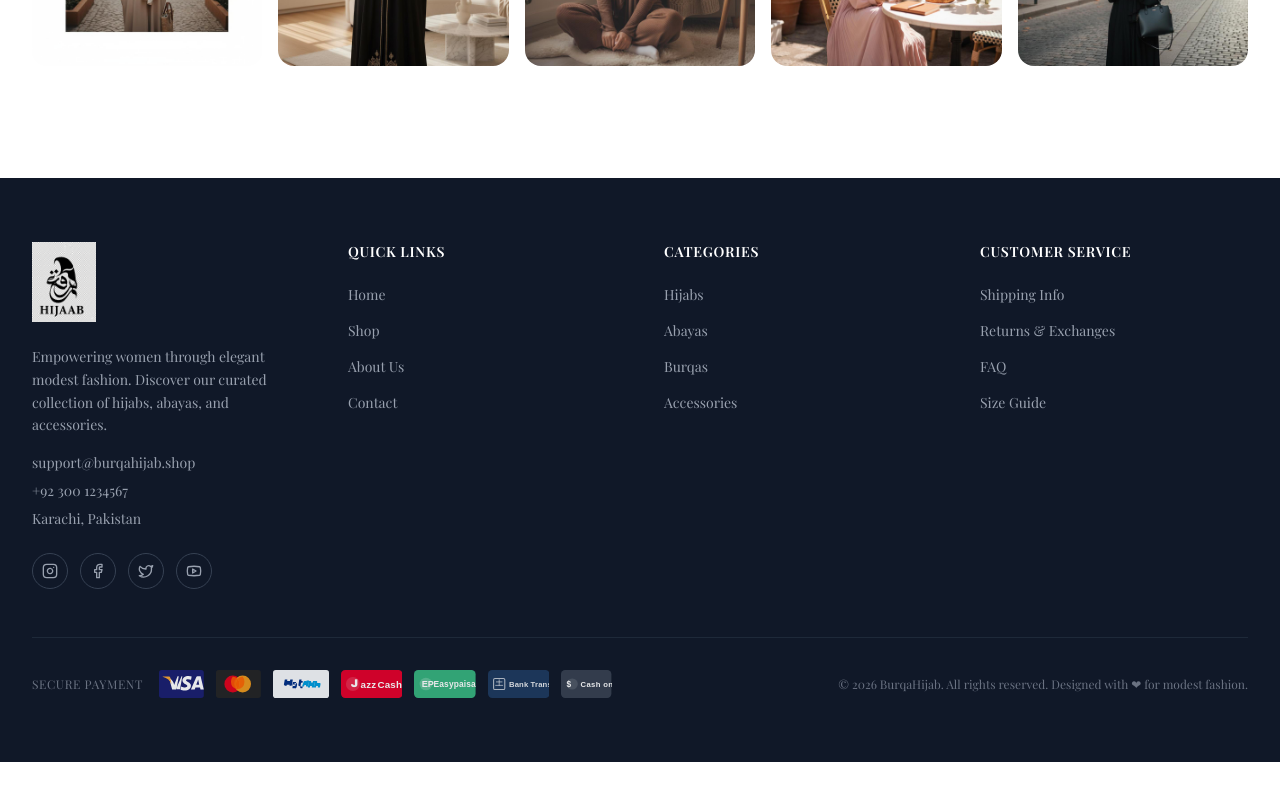
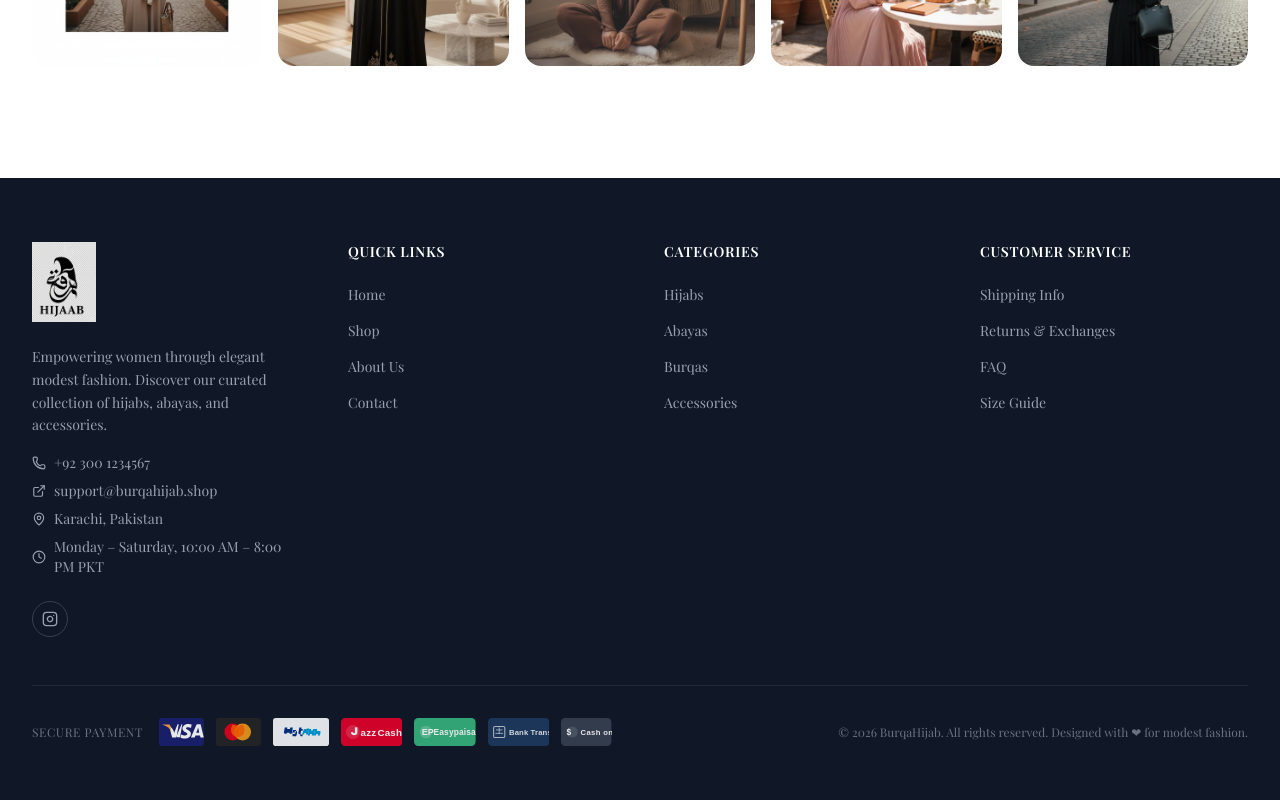
Before and after one commit to weedras/burqahijab, a Next.js app: page / in a window 1280 px wide. Shown: the part 4946-5746 px from the top of the page. Before the commit the page ends 5708 px from the top, so only its background shows below. Built offline with nearby package versions, Linux system fonts and the light colour scheme; no server answers; the database is empty.

Commit message:
94d3bb7d-345e-4b86-af36-4edffba4f099

```diff
--- a/src/components/cart-drawer.tsx
+++ b/src/components/cart-drawer.tsx
@@ -8,8 +8,9 @@ import { Button } from '@/components/ui/button';
 import { Input } from '@/components/ui/input';
 import { ScrollArea } from '@/components/ui/scroll-area';
 import { Separator } from '@/components/ui/separator';
-import { useCartStore, getCartSubtotal, getCartTotalItems, FREE_SHIPPING_THRESHOLD } from '@/stores/cart-store';
+import { useCartStore, getCartSubtotal, getCartTotalItems } from '@/stores/cart-store';
 import { useUIStore } from '@/stores/ui-store';
+import { useStoreSettings } from '@/stores/store-settings-store';
 import { formatPrice } from '@/lib/format';
 
 export function CartDrawer() {
@@ -20,12 +21,14 @@ export function CartDrawer() {
   const updateQuantity = useCartStore((s) => s.updateQuantity);
   const navigateHome = useUIStore((s) => s.navigateHome);
   const navigateToCheckout = useUIStore((s) => s.navigateToCheckout);
+  const { settings } = useStoreSettings();
 
   const currentSubtotal = useMemo(() => getCartSubtotal(items), [items]);
   const itemCount = useMemo(() => getCartTotalItems(items), [items]);
-  const remaining = Math.max(FREE_SHIPPING_THRESHOLD - currentSubtotal, 0);
-  const qualifiesFreeShipping = currentSubtotal >= FREE_SHIPPING_THRESHOLD;
-  const progress = Math.min((currentSubtotal / FREE_SHIPPING_THRESHOLD) * 100, 100);
+  const freeShippingThreshold = Number(settings.freeShippingThreshold) || 3000;
+  const remaining = Math.max(freeShippingThreshold - currentSubtotal, 0);
+  const qualifiesFreeShipping = currentSubtotal >= freeShippingThreshold;
+  const progress = Math.min((currentSubtotal / freeShippingThreshold) * 100, 100);
 
   return (
     <Sheet open={isOpen} onOpenChange={(open) => { if (!open) closeCart(); }}>
--- a/src/components/checkout-page.tsx
+++ b/src/components/checkout-page.tsx
@@ -24,8 +24,9 @@ import { Input } from '@/components/ui/input';
 import { Textarea } from '@/components/ui/textarea';
 import { Label } from '@/components/ui/label';
 import { Separator } from '@/components/ui/separator';
-import { useCartStore, getCartSubtotal, getCartTotalItems, FREE_SHIPPING_THRESHOLD } from '@/stores/cart-store';
+import { useCartStore, getCartSubtotal, getCartTotalItems } from '@/stores/cart-store';
 import { useUIStore } from '@/stores/ui-store';
+import { useStoreSettings } from '@/stores/store-settings-store';
 import { formatPrice } from '@/lib/format';
 import { cn } from '@/lib/utils';
 
@@ -72,6 +73,7 @@ export function CheckoutPage() {
   const clearCart = useCartStore((s) => s.clearCart);
   const navigateToShop = useUIStore((s) => s.navigateToShop);
   const navigateHome = useUIStore((s) => s.navigateHome);
+  const { settings } = useStoreSettings();
 
   const [step, setStep] = useState<Step>('information');
   const [isSubmitting, setIsSubmitting] = useState(false);
@@ -91,9 +93,10 @@ export function CheckoutPage() {
 
   const currentSubtotal = useMemo(() => getCartSubtotal(items), [items]);
   const itemCount = useMemo(() => getCartTotalItems(items), [items]);
-  const shippingCost = currentSubtotal >= FREE_SHIPPING_THRESHOLD ? 0 : 250;
+  const freeShippingThreshold = useMemo(() => Number(settings.freeShippingThreshold) || 3000, [settings.freeShippingThreshold]);
+  const shippingCost = currentSubtotal >= freeShippingThreshold ? 0 : (Number(settings.shippingCostDomestic) || 250);
   const totalAmount = currentSubtotal + shippingCost;
-  const qualifiesFreeShipping = currentSubtotal >= FREE_SHIPPING_THRESHOLD;
+  const qualifiesFreeShipping = currentSubtotal >= freeShippingThreshold;
 
   const updateForm = (field: string, value: string) => {
     setForm((prev) => ({ ...prev, [field]: value }));
@@ -248,7 +251,7 @@ export function CheckoutPage() {
               </div>
               <div className="mt-10 flex items-center justify-center gap-6 text-xs text-gray-400 dark:text-gray-500">
                 <div className="flex items-center gap-1.5"><Shield className="h-3.5 w-3.5" /> Secure Checkout</div>
-                <div className="flex items-center gap-1.5"><Truck className="h-3.5 w-3.5" /> Free Shipping over {formatPrice(FREE_SHIPPING_THRESHOLD)}</div>
+                <div className="flex items-center gap-1.5"><Truck className="h-3.5 w-3.5" /> Free Shipping over {formatPrice(freeShippingThreshold)}</div>
                 <div className="flex items-center gap-1.5"><Package className="h-3.5 w-3.5" /> Easy Returns</div>
               </div>
             </motion.div>
@@ -649,7 +652,7 @@ function OrderSummaryCard({
 
       {!qualifiesFreeShipping && (
         <div className="mt-4 rounded-lg bg-[#d79c4a]/10 px-3 py-2 text-xs text-[#d79c4a] text-center">
-          Add {formatPrice(FREE_SHIPPING_THRESHOLD - subtotal)} more for free shipping!
+          Add {formatPrice(Math.max(0, freeShippingThreshold - subtotal))} more for free shipping!
         </div>
       )}
 
--- a/src/components/footer.tsx
+++ b/src/components/footer.tsx
@@ -1,6 +1,6 @@
 'use client';
 
-import { useState, useCallback, useEffect } from 'react';
+import { useState, useCallback, useEffect, useMemo } from 'react';
 import Image from 'next/image';
 import {
   Instagram,
@@ -11,6 +11,9 @@ import {
   Twitter,
   Youtube,
   Globe,
+  Phone,
+  Clock,
+  MapPin,
 } from 'lucide-react';
 import { useUIStore } from '@/stores/ui-store';
 import { useStoreSettings } from '@/stores/store-settings-store';
@@ -38,13 +41,6 @@ const customerServiceLinks = [
   { label: 'Returns & Exchanges', action: 'returns' as const },
   { label: 'FAQ', action: 'faq' as const },
   { label: 'Size Guide', action: 'size-guide' as const },
-];
-
-const socialLinks = [
-  { label: 'Facebook', icon: Facebook, href: 'https://facebook.com' },
-  { label: 'Instagram', icon: Instagram, href: 'https://instagram.com/burqahijab' },
-  { label: 'Twitter', icon: Twitter, href: 'https://twitter.com' },
-  { label: 'Youtube', icon: Youtube, href: 'https://youtube.com' },
 ];
 
 /* ------------------------------------------------------------------ */
@@ -82,7 +78,7 @@ function PayPalIcon() {
       <path d="M16.8 22.6h2.4c.2 0 .3-.1.3-.3l.2-.9c0-.2.1-.3.3-.3h3.4c.3 0 .4.1.3.3l-.1.6c-.1.4 0 .6.4.6h2.1c.5 0 .7-.2.8-.7l1.3-7.6c.1-.5-.1-.7-.6-.7h-2.7c-.2 0-.3.1-.3.3l-.3 1.5c0 .2-.1.3-.3.3h-3.5c-.2 0-.3-.1-.3-.3l.3-1.5c0-.2-.1-.3-.3-.3h-2.7c-.5 0-.7.2-.8.7l-1.1 6.5c-.1.5.1.7.6.7z" fill="#003087"/>
       <path d="M47.5 20.5l.5-3.1c.2-1.1-.3-1.7-1.5-1.7h-1.3c-.7 0-1.1.3-1.3.9l-2.3 6.6c-.1.2 0 .3.2.3h2.1c.3 0 .4-.1.5-.3l.5-1.7h2.1l.2 1.7c0 .2.2.3.4.3h2.3c.2 0 .3-.1.4-.3l1.3-7.6c.1-.5-.1-.7-.6-.7h-2.7c-.2 0-.3.1-.3.3l-.8 5.3z" fill="#009CDE"/>
       <path d="M39 25c-.1.6.1.9.7.9h2c.2 0 .3-.1.4-.3l.3-1.7c0-.2 0-.2-.2-.2h-1.3c-1.1 0-1.7-.5-1.5-1.6l.7-4h1.8c.2 0 .3-.1.3-.3l.3-1.8c0-.2-.1-.3-.3-.3h-1.7l.3-1.8c0-.2-.1-.3-.3-.3H37.8c-.2 0-.3.1-.3.3l-1.2 7.2c-.2 1.2.5 2 1.7 2h1z" fill="#003087"/>
-      <path d="M54.2 15.7h-2.3c-.3 0-.5.2-.5.4l-1.6 8.5c0 .2.1.4.3.4h2.4c.2 0 .3-.1.3-.3l.3-1.7h2.5l-.2 1.7c0 .2.1.3.3.3h2.3c.3 0 .5-.2.5-.4l1.6-8.5c0-.2-.1-.4-.3-.4h-2.4c-.2 0-.3.1-.3.3l-.3 1.8h-2.5l.2-1.8c0-.1 0-.3-.1-.3z" fill="#009CDE"/>
+      <path d="M54.2 15.7h-2.3c-.3 0-.5.2-.5.4l-1.6 8.5c0 .2.1.4.3.4h2.4c.2 0 .3-.1.3-.3l.3-1.7h2.5l-.2 1.7c0 .2.1.3.3.3h2.3c.3 0 .5-.2.5-.4l1.6-8.5c0-.2-.1-.4-.3-.4h-2.4c-.2 0-.3.1-.3.3l-.3 1.8h-2.5l.2-1.8c0-.1 0-.3-.1-.3h-.2z" fill="#009CDE"/>
       <path d="M62.8 15.7h-2.3c-.3 0-.5.2-.5.4l-1.6 8.5c0 .2.1.4.3.4h2.4c.2 0 .3-.1.3-.3l.3-1.7h2.5l-.2 1.7c0 .2.1.3.3.3h2.3c.3 0 .5-.2.5-.4l.8-4.3c.2-1.1-.3-1.7-1.5-1.7H63l.2-1.8c0-.1-.1-.1-.2-.1h-.2z" fill="#009CDE"/>
     </svg>
   );
@@ -147,15 +143,6 @@ const paymentIcons = [
 /*  Footer Component                                                   */
 /* ------------------------------------------------------------------ */
 
-function getInstagramHandle(url: string): string {
-  try {
-    const pathname = new URL(url).pathname.replace(/^\//, '');
-    return pathname ? `@${pathname}` : '@burqahijab';
-  } catch {
-    return '@burqahijab';
-  }
-}
-
 export function Footer() {
   const {
     navigateToShop,
@@ -171,30 +158,28 @@ export function Footer() {
 
   useEffect(() => { fetch(); }, [fetch]);
 
-  const [socialLinks, setSocialLinks] = useState<Array<{ label: string; icon: React.ComponentType<{ className?: string }>; href: string }>>([
-    { label: 'Instagram', icon: Instagram, href: 'https://instagram.com/burqahijab' },
-    { label: 'Facebook', icon: Facebook, href: 'https://facebook.com' },
-    { label: 'Twitter', icon: Twitter, href: 'https://twitter.com' },
-    { label: 'Youtube', icon: Youtube, href: 'https://youtube.com' },
-  ]);
+  // Build social links from settings (single source of truth)
+  const socialLinksList = useMemo(() => {
+    const links: Array<{ label: string; icon: React.ComponentType<{ className?: string }>; href: string }> = [];
+    if (settings.instagramUrl) links.push({ label: 'Instagram', icon: Instagram, href: settings.instagramUrl });
+    if (settings.facebookUrl) links.push({ label: 'Facebook', icon: Facebook, href: settings.facebookUrl });
+    if (settings.tiktokUrl) links.push({ label: 'TikTok', icon: Globe, href: settings.tiktokUrl });
+    if (settings.twitterUrl) links.push({ label: 'Twitter', icon: Twitter, href: settings.twitterUrl });
+    if (settings.youtubeUrl) links.push({ label: 'Youtube', icon: Youtube, href: settings.youtubeUrl });
+    // Fallback to Instagram if nothing is configured
+    if (links.length === 0) {
+      links.push({ label: 'Instagram', icon: Instagram, href: 'https://instagram.com/burqahijab' });
+    }
+    return links;
+  }, [settings.instagramUrl, settings.facebookUrl, settings.tiktokUrl, settings.twitterUrl, settings.youtubeUrl]);
 
-  // Fetch social links from settings API
-  useEffect(() => {
-    fetch('/api/settings')
-      .then((res) => res.json())
-      .then((data) => {
-        const links: Array<{ label: string; icon: React.ComponentType<{ className?: string }>; href: string }> = [];
-        if (data.instagramUrl) links.push({ label: 'Instagram', icon: Instagram, href: data.instagramUrl });
-        if (data.facebookUrl) links.push({ label: 'Facebook', icon: Facebook, href: data.facebookUrl });
-        if (data.tiktokUrl) links.push({ label: 'TikTok', icon: Globe, href: data.tiktokUrl });
-        if (data.twitterUrl) links.push({ label: 'Twitter', icon: Twitter, href: data.twitterUrl });
-        if (data.youtubeUrl) links.push({ label: 'Youtube', icon: Youtube, href: data.youtubeUrl });
-        if (links.length > 0) setSocialLinks(links);
-      })
-      .catch(() => {
-        // Keep defaults on error
-      });
-  }, []);
+  // Build WhatsApp link from settings
+  const whatsappLink = useMemo(() => {
+    if (!settings.whatsappNumber) return null;
+    const number = settings.whatsappNumber.replace(/[^0-9]/g, '');
+    const message = encodeURIComponent(settings.whatsappMessage || "Hi! I'm interested in a product from BurqaHijab.shop");
+    return `https://wa.me/${number}${settings.whatsappMessage ? `?text=${message}` : ''}`;
+  }, [settings.whatsappNumber, settings.whatsappMessage]);
 
   const [showBackToTop, setShowBackToTop] = useState(false);
 
@@ -251,14 +236,36 @@ export function Footer() {
             <p className="text-sm leading-relaxed text-gray-400 mb-4">
               Empowering women through elegant modest fashion. Discover our curated collection of hijabs, abayas, and accessories.
             </p>
+            {/* Contact Info */}
             <div className="space-y-2 text-sm text-gray-400">
-              <p>{settings.supportEmail}</p>
-              <p>{settings.phoneNumber}</p>
-              <p>{settings.storeAddressShort}</p>
+              {settings.phoneNumber && (
+                <a href={`tel:${settings.phoneNumber.replace(/\s/g, '')}`} className="flex items-center gap-2 hover:text-[#d79c4a] transition-colors">
+                  <Phone className="h-3.5 w-3.5 shrink-0" />
+                  {settings.phoneNumber}
+                </a>
+              )}
+              {settings.supportEmail && (
+                <a href={`mailto:${settings.supportEmail}`} className="flex items-center gap-2 hover:text-[#d79c4a] transition-colors">
+                  <ExternalLink className="h-3.5 w-3.5 shrink-0" />
+                  {settings.supportEmail}
+                </a>
+              )}
+              {settings.storeAddressShort && (
+                <p className="flex items-center gap-2">
+                  <MapPin className="h-3.5 w-3.5 shrink-0" />
+                  {settings.storeAddressShort}
+                </p>
+              )}
+              {settings.businessHours && (
+                <p className="flex items-center gap-2">
+                  <Clock className="h-3.5 w-3.5 shrink-0" />
+                  {settings.businessHours}
+                </p>
+              )}
             </div>
             {/* Social Icons */}
             <div className="flex items-center gap-3 mt-6">
-              {socialLinks.map((link) => (
+              {socialLinksList.map((link) => (
                 <a
                   key={link.label}
                   href={link.href}
@@ -270,6 +277,17 @@ export function Footer() {
                   <link.icon className="h-4 w-4" />
                 </a>
               ))}
+              {whatsappLink && (
+                <a
+                  href={whatsappLink}
+                  target="_blank"
+                  rel="noopener noreferrer"
+                  aria-label="WhatsApp"
+                  className="flex h-9 w-9 items-center justify-center rounded-full border border-gray-700 text-gray-400 transition-all hover:border-green-500 hover:text-green-500"
+                >
+                  <MessageCircle className="h-4 w-4" />
+                </a>
+              )}
             </div>
           </div>
 
--- a/src/components/pages/contact-page.tsx
+++ b/src/components/pages/contact-page.tsx
@@ -56,14 +56,24 @@ export function ContactPage() {
     {
       icon: Phone,
       label: 'WhatsApp',
-      value: settings.phoneNumber,
+      value: settings.whatsappNumber || settings.phoneNumber,
+      href: settings.whatsappNumber ? `https://wa.me/${settings.whatsappNumber.replace(/[^0-9]/g, '')}` : settings.phoneNumber ? `tel:${settings.phoneNumber.replace(/\s/g, '')}` : undefined,
       description: 'Chat with us anytime for quick assistance',
       highlight: true,
     },
     {
+      icon: Phone,
+      label: 'Phone',
+      value: settings.phoneNumber,
+      href: settings.phoneNumber ? `tel:${settings.phoneNumber.replace(/\s/g, '')}` : undefined,
+      description: 'Call us for immediate support',
+      highlight: false,
+    },
+    {
       icon: Mail,
       label: 'Email',
-      value: settings.contactEmail,
+      value: settings.supportEmail,
+      href: settings.supportEmail ? `mailto:${settings.supportEmail}` : undefined,
       description: 'We respond within 24 hours on business days',
       highlight: false,
     },
@@ -81,7 +91,7 @@ export function ContactPage() {
       description: 'Closed on Sundays and public holidays',
       highlight: false,
     },
-  ], [settings.phoneNumber, settings.contactEmail, settings.storeAddress, settings.businessHours]);
+  ], [settings.whatsappNumber, settings.phoneNumber, settings.supportEmail, settings.storeAddress, settings.businessHours]);
 
   const socialLinks = useMemo(() => {
     const links: Array<{ name: string; handle: string; url: string; description: string }> = [];
@@ -180,6 +190,24 @@ export function ContactPage() {
                 }`}
               >
                 <CardContent className="p-5">
+                  {info.href ? (
+                    <a href={info.href} target={info.href.startsWith('http') ? '_blank' : undefined} rel={info.href.startsWith('http') ? 'noopener noreferrer' : undefined} className="flex items-start gap-3">
+                      <div className="flex h-10 w-10 shrink-0 items-center justify-center rounded-full bg-[#d79c4a]/10">
+                        <info.icon className="h-5 w-5 text-[#d79c4a]" />
+                      </div>
+                      <div>
+                        <span className="text-xs font-semibold uppercase tracking-wider text-gray-500 dark:text-gray-400 ">
+                          {info.label}
+                        </span>
+                        <p className="text-sm font-semibold text-gray-900 dark:text-white hover:text-[#d79c4a] transition-colors">
+                          {info.value}
+                        </p>
+                        <p className="mt-0.5 text-xs text-gray-500 dark:text-gray-400 ">
+                          {info.description}
+                        </p>
+                      </div>
+                    </a>
+                  ) : (
                     <div className="flex items-start gap-3">
                       <div className="flex h-10 w-10 shrink-0 items-center justify-center rounded-full bg-[#d79c4a]/10">
                         <info.icon className="h-5 w-5 text-[#d79c4a]" />
@@ -196,6 +224,7 @@ export function ContactPage() {
                         </p>
                       </div>
                     </div>
+                  )}
                 </CardContent>
               </Card>
             ))}
--- a/src/components/pages/faq-page.tsx
+++ b/src/components/pages/faq-page.tsx
@@ -70,7 +70,7 @@ export function FaqPage() {
         {
           question: 'Do you offer free shipping?',
           answer:
-            `Yes, we offer free shipping on all domestic orders within Pakistan that exceed PKR ${Number(settings.freeShippingThreshold).toLocaleString()} in value. For orders below this amount, a flat shipping fee of PKR 200 applies. For international orders, shipping rates vary by destination and are calculated at checkout. We frequently run promotional campaigns that include free shipping offers, so be sure to subscribe to our newsletter and follow us on social media to stay updated on our latest deals and shipping promotions.`,
+            `Yes, we offer free shipping on all domestic orders within Pakistan that exceed PKR ${Number(settings.freeShippingThreshold).toLocaleString()} in value. For orders below this amount, a flat shipping fee of PKR ${settings.shippingCostDomestic} applies. For international orders, shipping rates vary by destination and are calculated at checkout. We frequently run promotional campaigns that include free shipping offers, so be sure to subscribe to our newsletter and follow us on social media to stay updated on our latest deals and shipping promotions.`,
         },
         {
           question: 'How can I track my order?',
@@ -90,12 +90,12 @@ export function FaqPage() {
         {
           question: 'What is your return policy?',
           answer:
-            'We offer a 14-day return policy from the date of delivery. If you are not completely satisfied with your purchase, you may return eligible items in their original condition — unworn, unwashed, with all tags attached, and in their original packaging. To initiate a return, simply contact our customer service team with your order number, and we will provide you with return instructions. Please note that sale items, accessories, and customized products are not eligible for returns. Refunds are processed within 5 to 7 business days after we receive and inspect the returned item.',
+            `We offer a ${settings.returnWindowDays}-day return policy from the date of delivery. If you are not completely satisfied with your purchase, you may return eligible items in their original condition — unworn, unwashed, with all tags attached, and in their original packaging. To initiate a return, simply contact our customer service team with your order number, and we will provide you with return instructions. Please note that sale items, accessories, and customized products are not eligible for returns. Refunds are processed within 5 to 7 business days after we receive and inspect the returned item.`,
         },
         {
           question: 'How do I exchange an item for a different size or color?',
           answer:
-            'Exchanging an item is easy and hassle-free. Contact our customer service team within 14 days of receiving your order to request an exchange. Provide your order number along with the size or color you would like instead. If the desired item is in stock, we will arrange the exchange immediately. You will need to ship the original item back to us, and once received and inspected, we will dispatch the replacement at no additional shipping cost. If the replacement is not available, we will offer you a store credit or a full refund.',
+            `Exchanging an item is easy and hassle-free. Contact our customer service team within ${settings.returnWindowDays} days of receiving your order to request an exchange. Provide your order number along with the size or color you would like instead. If the desired item is in stock, we will arrange the exchange immediately. You will need to ship the original item back to us, and once received and inspected, we will dispatch the replacement at no additional shipping cost. If the replacement is not available, we will offer you a store credit or a full refund.`,
         },
         {
           question: 'What items are non-returnable?',
--- a/src/components/pages/returns-page.tsx
+++ b/src/components/pages/returns-page.tsx
@@ -285,7 +285,7 @@ export function ReturnsPage() {
                   {[
                     { method: 'Credit/Debit Card', time: '5–7 business days' },
                     { method: 'JazzCash / EasyPaisa', time: `${settings.refundDaysJazzCash} business days` },
-                    { method: 'Bank Transfer', time: '3–5 business days' },
+                    { method: 'Bank Transfer', time: `${settings.refundDaysBank} business days` },
                     { method: 'Apple Pay / Google Pay', time: '5–10 business days' },
                   ].map((item) => (
                     <div key={item.method} className="rounded-lg bg-white dark:bg-[#0A0A0A] p-3">
--- a/src/components/trust-signals.tsx
+++ b/src/components/trust-signals.tsx
@@ -24,14 +24,14 @@ export function TrustSignals() {
     {
       icon: RotateCcw,
       label: 'Easy Returns',
-      description: '14-day hassle-free returns',
+      description: `${settings.returnWindowDays}-day hassle-free returns`,
     },
     {
       icon: Lock,
       label: 'Secure Payment',
       description: 'SSL encrypted checkout',
     },
-  ], [settings.freeShippingThreshold]);
+  ], [settings.freeShippingThreshold, settings.returnWindowDays]);
   return (
     <section className="border-y border-gray-200 bg-gray-50 dark:border-gray-800 dark:bg-[#111]">
       <div className="mx-auto max-w-7xl px-4 py-8 sm:px-6 lg:px-8">
```
Also changed, not shown: src/components/product-detail.tsx (+4 -4 lines), upload/pasted_image_1775667609885.png (added), 1 other file (tests, documents, lock files or other folders). Lines whose indentation alone changed are shown as unchanged.
